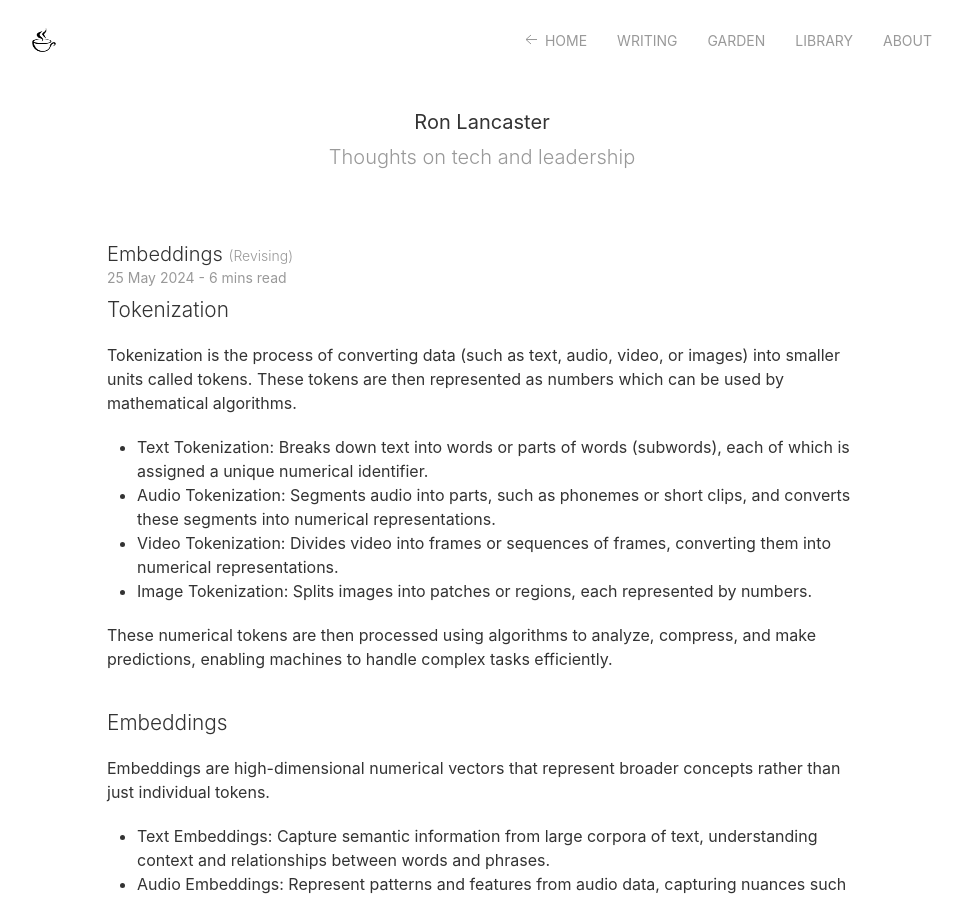
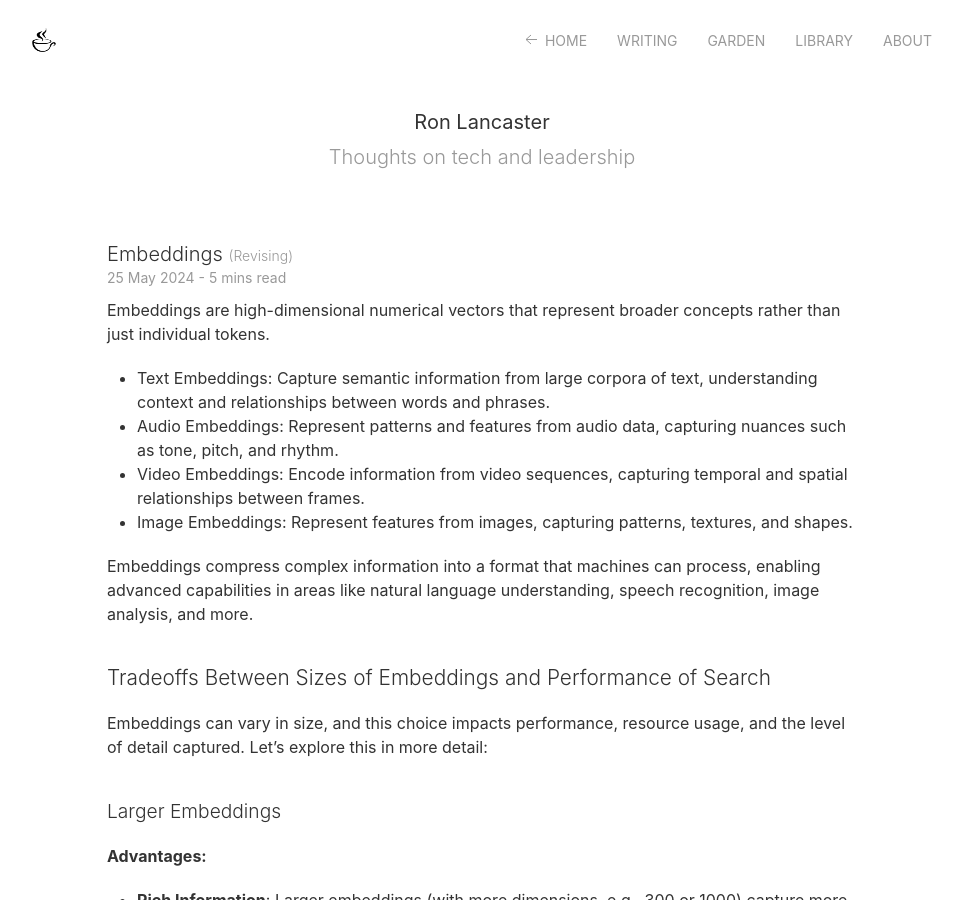
Before and after one commit to nyvyn/nyvyn.github.io, a Jekyll site: the page built from _notes/2024-05-25-embeddings.markdown, in a window 1280 px wide and 900 px high. Shown: the whole window, without its empty margins (158-1120 px from the left). Built offline with Jekyll 4.4.1, drawn with Linux system fonts in a browser that asks for light colours.

Commit message:
Remove tokenization detail from embeddings note
Tokenization explanation has been removed from the embeddings markdown note to make it more focused. The previous version contained detailed descriptions about various types of tokenization such as text, audio, video, and image, which were not specifically related to the core topic, embeddings.

```diff
--- a/_notes/2024-05-25-embeddings.markdown
+++ b/_notes/2024-05-25-embeddings.markdown
@@ -5,17 +5,6 @@ description: What and why of embeddings
 status: Revising
 ---
 
-# Tokenization
-Tokenization is the process of converting data (such as text, audio, video, or images) into smaller units called tokens. These tokens are then represented as numbers which can be used by mathematical algorithms.
-
-* Text Tokenization: Breaks down text into words or parts of words (subwords), each of which is assigned a unique numerical identifier.
-* Audio Tokenization: Segments audio into parts, such as phonemes or short clips, and converts these segments into numerical representations.
-* Video Tokenization: Divides video into frames or sequences of frames, converting them into numerical representations.
-* Image Tokenization: Splits images into patches or regions, each represented by numbers.
-
-These numerical tokens are then processed using algorithms to analyze, compress, and make predictions, enabling machines to handle complex tasks efficiently.
-
-# Embeddings
 Embeddings are high-dimensional numerical vectors that represent broader concepts rather than just individual tokens.
 
 * Text Embeddings: Capture semantic information from large corpora of text, understanding context and relationships between words and phrases.
```
